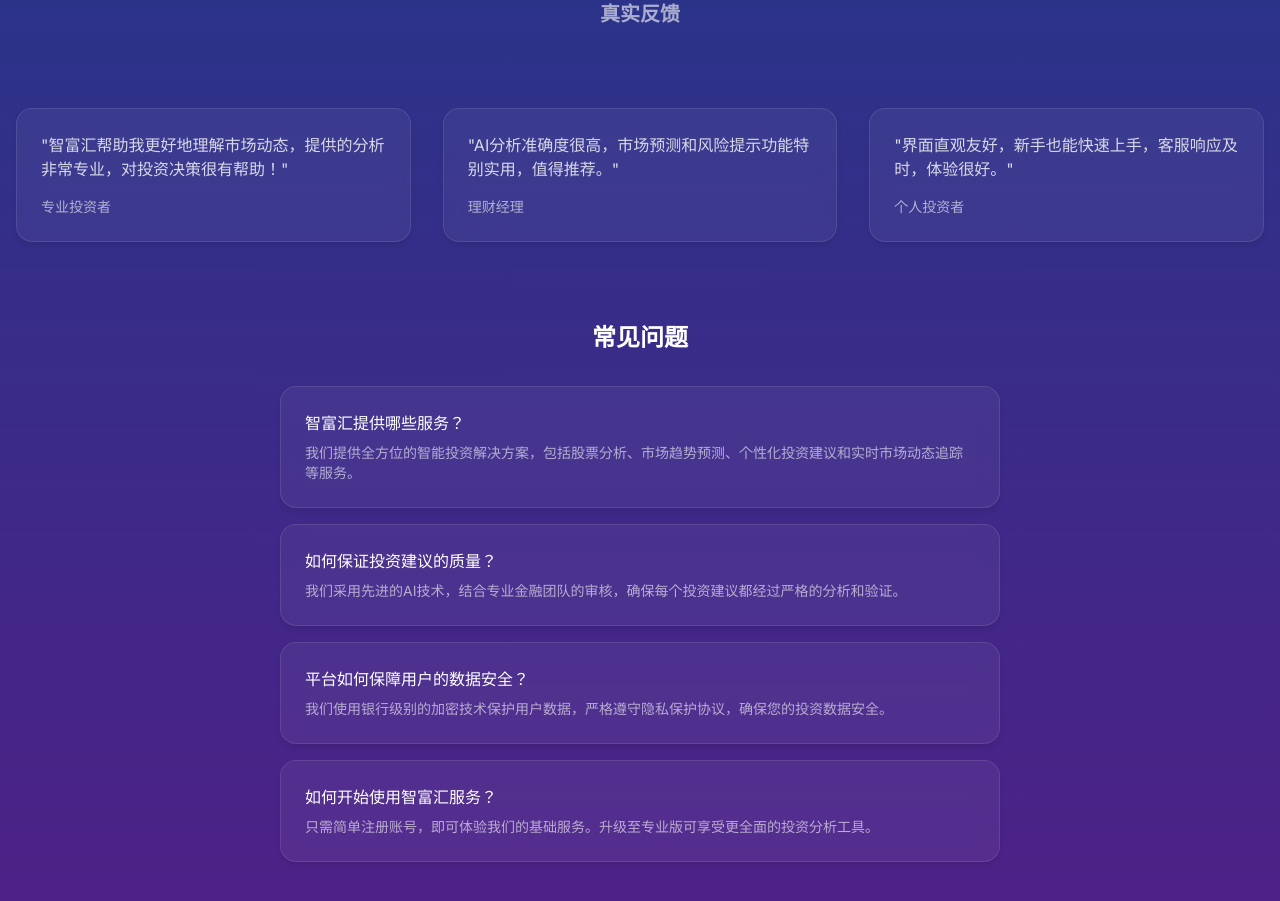
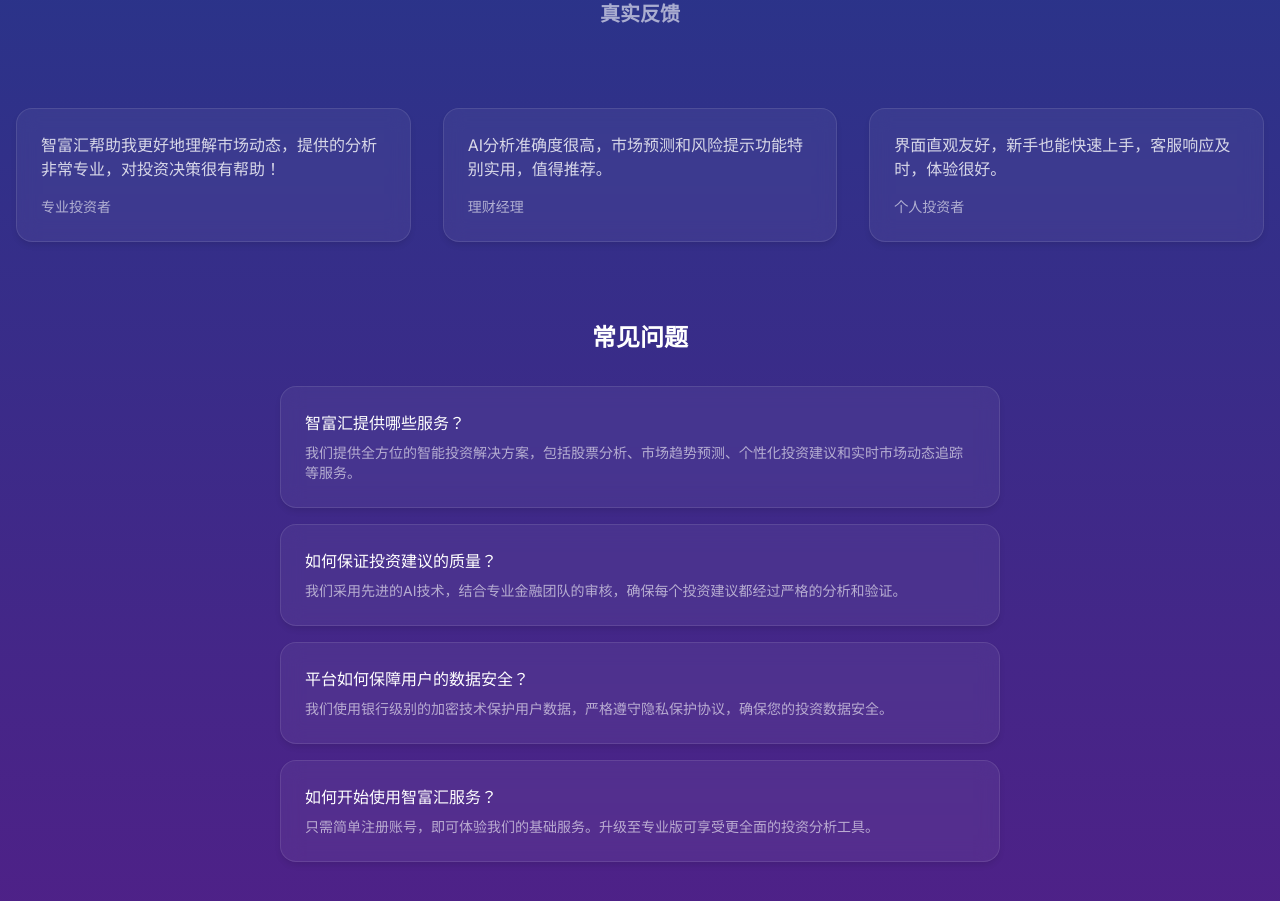
Before and after one commit to xwjisfather/Stockgpt-official-website, a Next.js app in the folder stockgpt-official/: page / in a window 1280 px wide. Shown: the part 3220-4121 px from the top of the page. Built offline with nearby package versions, Linux system fonts and the light colour scheme; no server answers.

Commit message:
Update ContactSection.tsx

```diff
--- a/stockgpt-official/src/components/ContactSection.tsx
+++ b/stockgpt-official/src/components/ContactSection.tsx
@@ -76,7 +76,7 @@ export default function ContactSection() {
                 transition={{ delay: index * 0.2 }}
                 className="glass-card p-4 sm:p-6 rounded-lg backdrop-blur-sm"
               >
-                <p className="text-sm sm:text-base text-white/80 mb-3 sm:mb-4">"{item.content}"</p>
+                <p className="text-sm sm:text-base text-white/80 mb-3 sm:mb-4">{item.content}</p>
                 <div className="text-white/60 text-xs sm:text-sm">{item.author}</div>
               </motion.div>
             ))}
```
